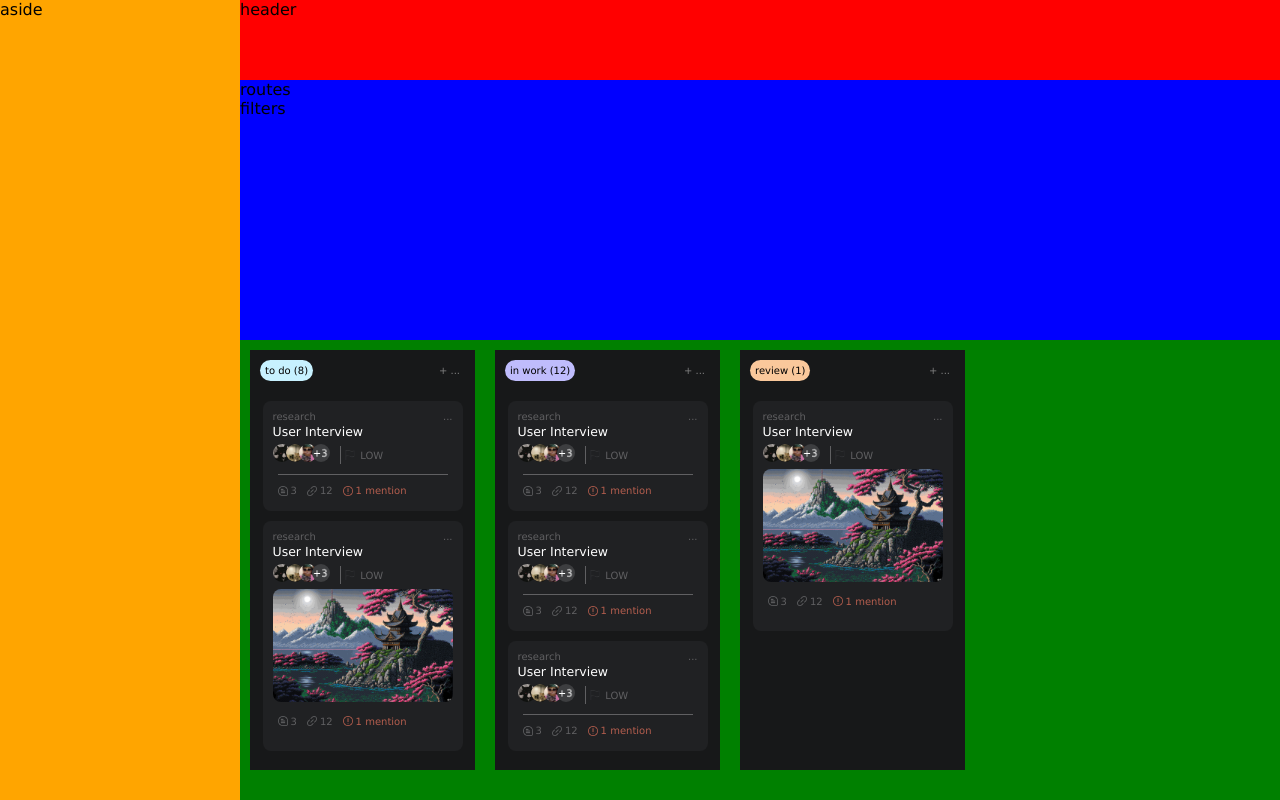
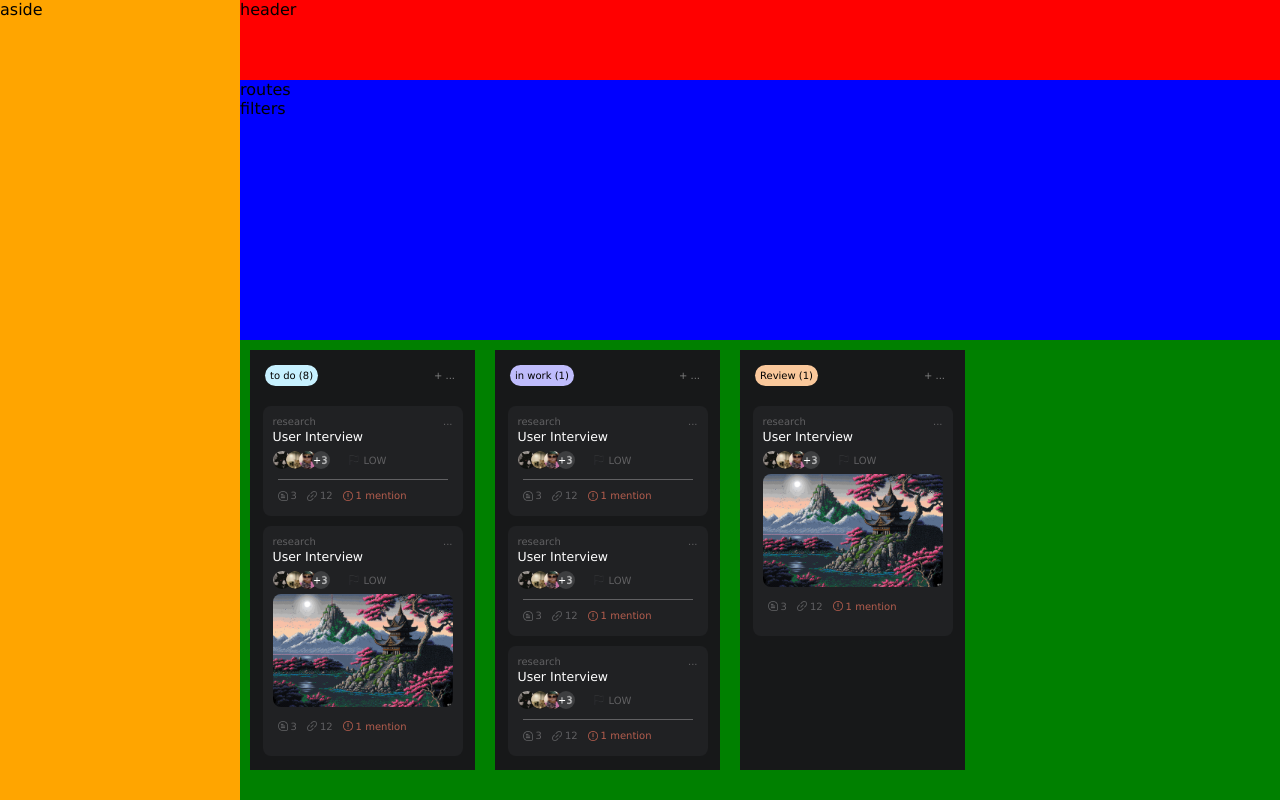
Before and after one commit to VictorAlencar00/crypter, a plain HTML site: page index.html in a window 1280 px wide. Drawn offline with Linux system fonts and the light colour scheme.

Commit message:
update estrutural no html e css

```diff
--- a/assets/styles/card.css
+++ b/assets/styles/card.css
@@ -5,6 +5,7 @@
 .card__principal {
     position: relative;
     margin: 10px;
+    padding: 5px;
     width: 225px;
     height: 420px;
     background-color: #171819;
@@ -88,36 +89,6 @@
 .colaborador {
     border-radius: 50%;
 }
-.c2 {
-    position: relative;
-    right: 10px;
-}
-.c3 {
-    position: relative;
-    right: 20px;
-}
-.c4 {
-    position: relative;
-    right: 30px;
-}
-.card__horizontal__divisor {
-    position: relative;
-    right: 25px;
-    margin: 5px;
-    width: 0.5px;
-    height: 18px;
-    background-color: #606062;
-}
-.card__icon__flag__low {
-    position: relative;
-    right: 25px;
-}
-.card__text__low {
-    position: relative;
-    right: 20px;
-    font-size: 10px;
-    color: #606062;
-}
 .card__image {
     border-radius: 8px;
 }
@@ -139,6 +110,45 @@
     font-size: 10px;
     color: #606062;
 }
-.card__status__text {
+.card__status__text__red {
     color: #B45E4E;
 }
+.card__colaborators__organizer {
+    display: flex;
+    max-height: 30px;
+}
+.card__colaborators {
+    position: absolute;
+    justify-content: center;
+    padding-top: 5px;
+}
+.c2 {
+    position: relative;
+    right: 10px;
+}
+.c3 {
+    position: relative;
+    right: 20px;
+}
+.c4 {
+    position: relative;
+    right: 30px;
+}
+.card__horizontal__divisor {
+    position: relative;
+    left: 60px;
+    width: 1px;
+    height: 18px;
+    margin: 5px;
+}
+.card__low {
+    position: relative;
+    left: 65px;
+    display: flex;
+    align-items: center;
+    gap: 5px;
+}
+.card__low p {
+    font-size: 10px;
+    color: #606062;
+}
--- a/index.html
+++ b/index.html
@@ -31,6 +31,7 @@
                   <p>...</p>
                 </div>
                 <p class="card__title">User Interview</p>
+                <div class="card__colaborators__organizer">
                   <div class="card__colaborators">
                   <picture>
                     <img src="assets/imgs/Aesthetic Black.jpeg" alt="" width="18px" height="18px" class="colaborador c1">
@@ -38,9 +39,12 @@
                     <img src="assets/imgs/Get the We Heart It app!.jpeg" alt="" width="18px" height="18px" class="colaborador c3">
                     <img src="assets/imgs/Novo Projeto.png" alt="" width="18px" height="18px" class="colaborador c4">
                   </picture>
+                </div>
                   <div class="card__horizontal__divisor"></div>
+                <div class="card__low">
                     <img src="assets/imgs/report.png" alt="" width="10px" height="10px" class="card__icon__flag__low">
                     <p class="card__text__low">LOW</p>
+                </div>
                 </div>
                 <div class="card__vertical__divider"></div>
                 <div class="card__status">
@@ -54,7 +58,7 @@
                   </div>
                   <div>
                     <img src="assets/imgs/exclamation.png" alt="" width="10px" height="10px">
-                    <p class="card__status__text">1 mention</p>
+                    <p class="card__status__text__red">1 mention</p>
                   </div>
                 </div>
               </div>
@@ -64,6 +68,7 @@
                   <p>...</p>
                 </div>
                 <p class="card__title">User Interview</p>
+                <div class="card__colaborators__organizer">
                   <div class="card__colaborators">
                   <picture>
                     <img src="assets/imgs/Aesthetic Black.jpeg" alt="" width="18px" height="18px" class="colaborador c1">
@@ -71,9 +76,12 @@
                     <img src="assets/imgs/Get the We Heart It app!.jpeg" alt="" width="18px" height="18px" class="colaborador c3">
                     <img src="assets/imgs/Novo Projeto.png" alt="" width="18px" height="18px" class="colaborador c4">
                   </picture>
+                </div>
                   <div class="card__horizontal__divisor"></div>
+                <div class="card__low">
                     <img src="assets/imgs/report.png" alt="" width="10px" height="10px" class="card__icon__flag__low">
                     <p class="card__text__low">LOW</p>
+                </div>
                 </div>
                 <div class="card__image">
                   <img src="assets/imgs/wallhaven-l83o92.jpg" alt="" width="100%" height="100%" class="card__image">
@@ -89,14 +97,14 @@
                   </div>
                   <div>
                     <img src="assets/imgs/exclamation.png" alt="" width="10px" height="10px">
-                    <p class="card__status__text">1 mention</p>
+                    <p class="card__status__text__red">1 mention</p>
                   </div>
                 </div>
               </div>
           </div>
           <div class="card__principal">
             <div class="card__header2">
-              <p>in work (12)</p>
+              <p>in work (1)</p>
               <div class="card__header__options">
                 <a href="#" class="card__header__option__click">+</a>
                 <a href="#" class="card__header__option__click">...</a>
@@ -108,6 +116,7 @@
                 <p>...</p>
               </div>
               <p class="card__title">User Interview</p>
+              <div class="card__colaborators__organizer">
                 <div class="card__colaborators">
                 <picture>
                   <img src="assets/imgs/Aesthetic Black.jpeg" alt="" width="18px" height="18px" class="colaborador c1">
@@ -115,9 +124,12 @@
                   <img src="assets/imgs/Get the We Heart It app!.jpeg" alt="" width="18px" height="18px" class="colaborador c3">
                   <img src="assets/imgs/Novo Projeto.png" alt="" width="18px" height="18px" class="colaborador c4">
                 </picture>
+              </div>
                 <div class="card__horizontal__divisor"></div>
+              <div class="card__low">
                   <img src="assets/imgs/report.png" alt="" width="10px" height="10px" class="card__icon__flag__low">
                   <p class="card__text__low">LOW</p>
+              </div>
               </div>
               <div class="card__vertical__divider"></div>
               <div class="card__status">
@@ -131,7 +143,7 @@
                 </div>
                 <div>
                   <img src="assets/imgs/exclamation.png" alt="" width="10px" height="10px">
-                    <p class="card__status__text">1 mention</p>
+                  <p class="card__status__text__red">1 mention</p>
                 </div>
               </div>
             </div>
@@ -141,6 +153,7 @@
                 <p>...</p>
               </div>
               <p class="card__title">User Interview</p>
+              <div class="card__colaborators__organizer">
                 <div class="card__colaborators">
                 <picture>
                   <img src="assets/imgs/Aesthetic Black.jpeg" alt="" width="18px" height="18px" class="colaborador c1">
@@ -148,9 +161,12 @@
                   <img src="assets/imgs/Get the We Heart It app!.jpeg" alt="" width="18px" height="18px" class="colaborador c3">
                   <img src="assets/imgs/Novo Projeto.png" alt="" width="18px" height="18px" class="colaborador c4">
                 </picture>
+              </div>
                 <div class="card__horizontal__divisor"></div>
+              <div class="card__low">
                   <img src="assets/imgs/report.png" alt="" width="10px" height="10px" class="card__icon__flag__low">
                   <p class="card__text__low">LOW</p>
+              </div>
               </div>
               <div class="card__vertical__divider"></div>
               <div class="card__status">
@@ -164,7 +180,7 @@
                 </div>
                 <div>
                   <img src="assets/imgs/exclamation.png" alt="" width="10px" height="10px">
-                    <p class="card__status__text">1 mention</p>
+                  <p class="card__status__text__red">1 mention</p>
                 </div>
               </div>
             </div>
@@ -174,6 +190,7 @@
                 <p>...</p>
               </div>
               <p class="card__title">User Interview</p>
+              <div class="card__colaborators__organizer">
                 <div class="card__colaborators">
                 <picture>
                   <img src="assets/imgs/Aesthetic Black.jpeg" alt="" width="18px" height="18px" class="colaborador c1">
@@ -181,9 +198,12 @@
                   <img src="assets/imgs/Get the We Heart It app!.jpeg" alt="" width="18px" height="18px" class="colaborador c3">
                   <img src="assets/imgs/Novo Projeto.png" alt="" width="18px" height="18px" class="colaborador c4">
                 </picture>
+              </div>
                 <div class="card__horizontal__divisor"></div>
+              <div class="card__low">
                   <img src="assets/imgs/report.png" alt="" width="10px" height="10px" class="card__icon__flag__low">
                   <p class="card__text__low">LOW</p>
+              </div>
               </div>
               <div class="card__vertical__divider"></div>
               <div class="card__status">
@@ -197,14 +217,14 @@
                 </div>
                 <div>
                   <img src="assets/imgs/exclamation.png" alt="" width="10px" height="10px">
-                    <p class="card__status__text">1 mention</p>
+                  <p class="card__status__text__red">1 mention</p>
                 </div>
               </div>
             </div>
           </div>
           <div class="card__principal">
             <div class="card__header3">
-              <p>review (1)</p>
+              <p>Review (1)</p>
               <div class="card__header__options">
                 <a href="#" class="card__header__option__click">+</a>
                 <a href="#" class="card__header__option__click">...</a>
@@ -216,6 +236,7 @@
                   <p>...</p>
                 </div>
                 <p class="card__title">User Interview</p>
+                <div class="card__colaborators__organizer">
                   <div class="card__colaborators">
                   <picture>
                     <img src="assets/imgs/Aesthetic Black.jpeg" alt="" width="18px" height="18px" class="colaborador c1">
@@ -223,9 +244,12 @@
                     <img src="assets/imgs/Get the We Heart It app!.jpeg" alt="" width="18px" height="18px" class="colaborador c3">
                     <img src="assets/imgs/Novo Projeto.png" alt="" width="18px" height="18px" class="colaborador c4">
                   </picture>
+                </div>
                   <div class="card__horizontal__divisor"></div>
+                <div class="card__low">
                     <img src="assets/imgs/report.png" alt="" width="10px" height="10px" class="card__icon__flag__low">
                     <p class="card__text__low">LOW</p>
+                </div>
                 </div>
                 <div class="card__image">
                   <img src="assets/imgs/wallhaven-l83o92.jpg" alt="" width="100%" height="100%" class="card__image">
@@ -241,7 +265,8 @@
                   </div>
                   <div>
                     <img src="assets/imgs/exclamation.png" alt="" width="10px" height="10px">
-                    <p class="card__status__text">1 mention</p>
+                    <p class="card__status__text__red">1 mention</p>
+                  </div>
                 </div>
               </div>
           </div>
```
Lines whose indentation alone changed are shown as unchanged.
